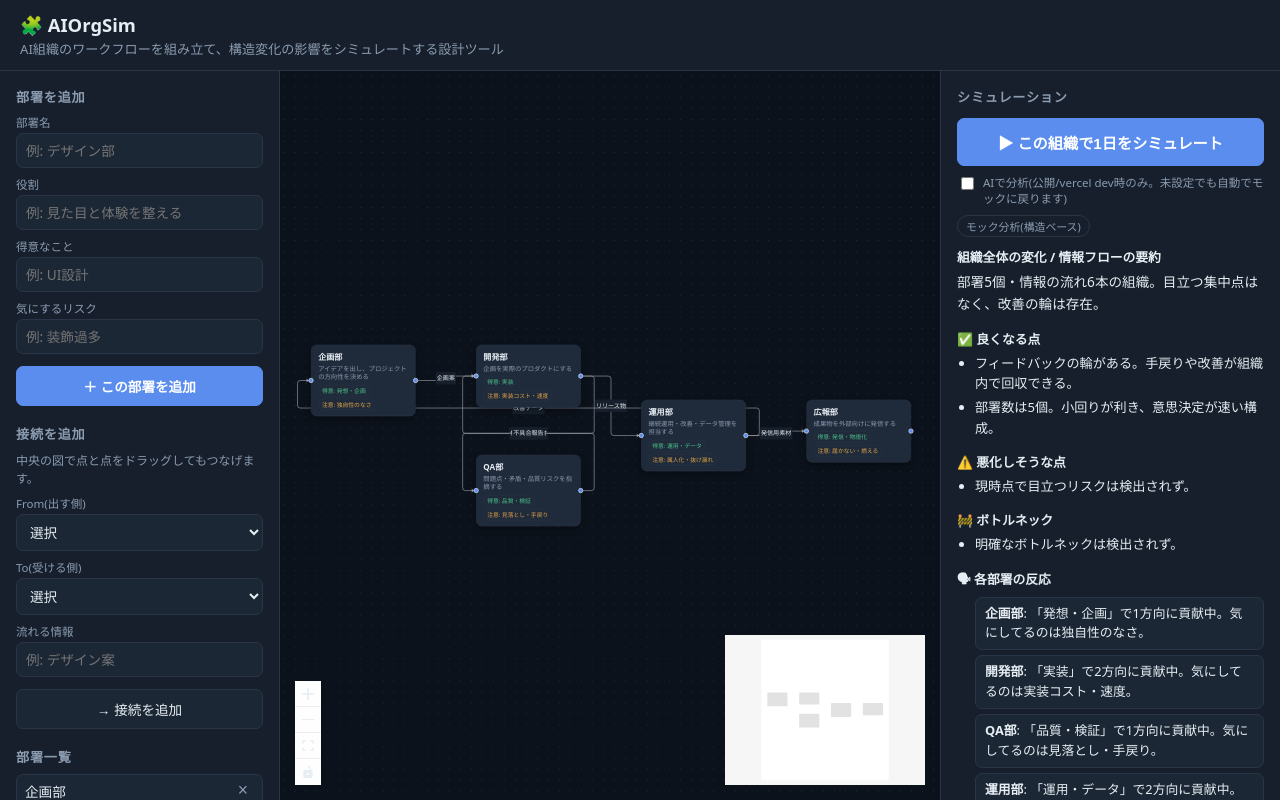
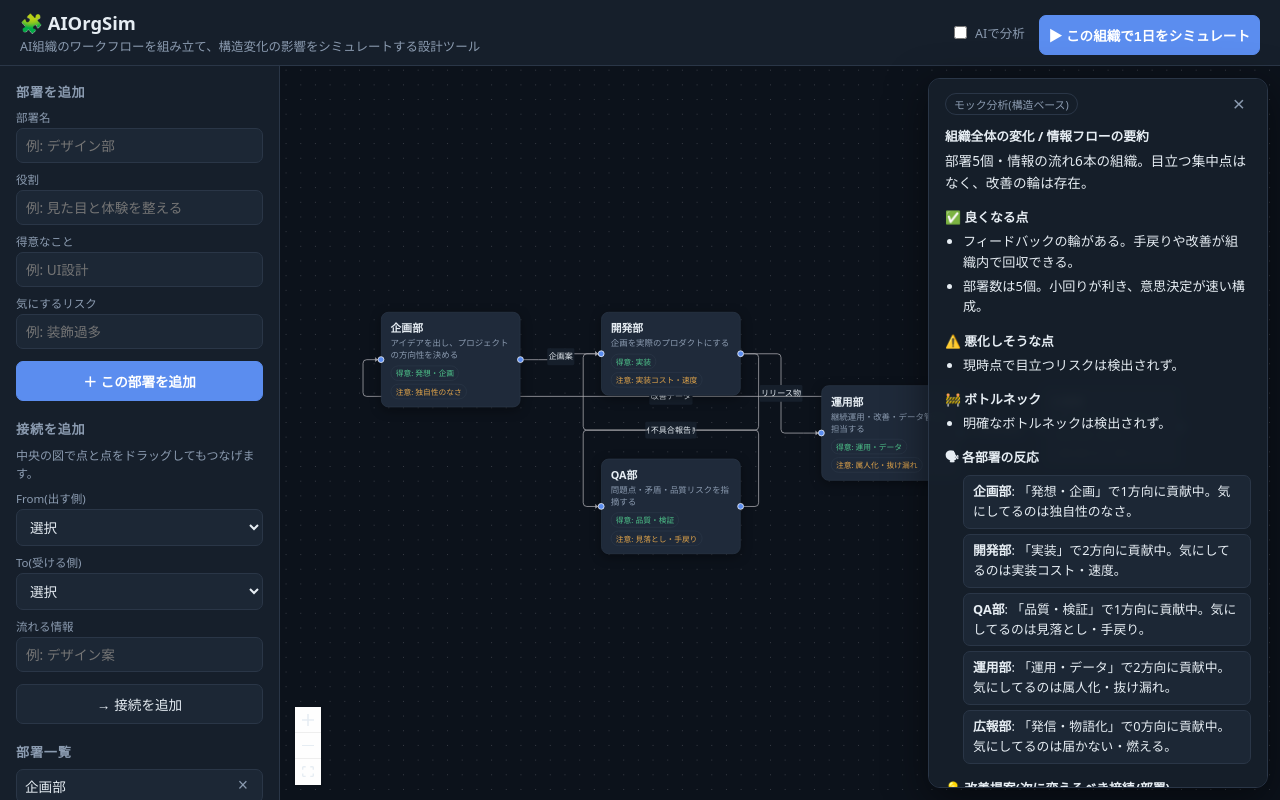
Before and after one commit to keiotsuka0806-bot/100day-challenge, a React (Vite) app in the folder 開発部/ai-org-sim/: page / in a window 1280 px wide. Both pictures are taken after a click on the button "▶ この組織で1日をシミュレート". Built offline with nearby package versions, Linux system fonts and the light colour scheme.

Commit message:
autosave: 2026-06-15 18:57:22

```diff
--- a/開発部/ai-org-sim/src/App.tsx
+++ b/開発部/ai-org-sim/src/App.tsx
@@ -33,8 +33,7 @@ export default function App() {
     };
     setLoading(true);
     try {
-      const r = await simulate(snapshot, useApi);
-      setResult(r);
+      setResult(await simulate(snapshot, useApi));
     } finally {
       setLoading(false);
     }
@@ -43,8 +42,19 @@ export default function App() {
   return (
     <div className="app">
       <header className="app-header">
-        <h1>🧩 AIOrgSim</h1>
-        <p>AI組織のワークフローを組み立て、構造変化の影響をシミュレートする設計ツール</p>
+        <div className="brand">
+          <h1>🧩 AIOrgSim</h1>
+          <p>AI組織のワークフローを組み立て、構造変化の影響をシミュレートする設計ツール</p>
+        </div>
+        <div className="header-actions">
+          <label className="api-toggle" title="ONにすると公開/vercel dev時はOpenAIで分析。未設定なら自動でモック。">
+            <input type="checkbox" checked={useApi} onChange={(e) => setUseApi(e.target.checked)} />
+            AIで分析
+          </label>
+          <button className="btn primary sim-btn" onClick={runSimulation} disabled={loading}>
+            {loading ? "分析中…" : "▶ この組織で1日をシミュレート"}
+          </button>
+        </div>
       </header>
 
       <div className="layout">
@@ -57,14 +67,8 @@ export default function App() {
             onEdgesChange={onEdgesChange}
             setEdges={setEdges}
           />
+          {result && <ResultPanel result={result} onClose={() => setResult(null)} />}
         </div>
-        <ResultPanel
-          result={result}
-          loading={loading}
-          useApi={useApi}
-          setUseApi={setUseApi}
-          onSimulate={runSimulation}
-        />
       </div>
     </div>
   );
--- a/開発部/ai-org-sim/src/components/OrgCanvas.tsx
+++ b/開発部/ai-org-sim/src/components/OrgCanvas.tsx
@@ -3,7 +3,6 @@ import {
   ReactFlow,
   Background,
   Controls,
-  MiniMap,
   addEdge,
   MarkerType,
   type Node,
@@ -55,11 +54,11 @@ export default function OrgCanvas({ nodes, edges, onNodesChange, onEdgesChange,
       onConnect={onConnect}
       nodeTypes={nodeTypes}
       fitView
+      fitViewOptions={{ padding: 0.25 }}
       proOptions={{ hideAttribution: true }}
     >
       <Background gap={20} />
-      <Controls />
-      <MiniMap pannable zoomable />
+      <Controls showInteractive={false} />
     </ReactFlow>
   );
 }
--- a/開発部/ai-org-sim/src/components/ResultPanel.tsx
+++ b/開発部/ai-org-sim/src/components/ResultPanel.tsx
@@ -1,48 +1,27 @@
 import type { SimResult } from "../types";
 
 interface Props {
-  result: SimResult | null;
-  loading: boolean;
-  useApi: boolean;
-  setUseApi: (v: boolean) => void;
-  onSimulate: () => void;
+  result: SimResult;
+  onClose: () => void;
 }
 
-// 右パネル: シミュレーション実行と結果表示。
-export default function ResultPanel({ result, loading, useApi, setUseApi, onSimulate }: Props) {
+// 結果は中央キャンバスの上に浮かぶオーバーレイ。閉じれば図が全幅に戻る。
+export default function ResultPanel({ result, onClose }: Props) {
   return (
-    <div className="panel right">
-      <h2>シミュレーション</h2>
-      <button className="btn primary big" onClick={onSimulate} disabled={loading}>
-        {loading ? "分析中…" : "▶ この組織で1日をシミュレート"}
-      </button>
-      <label className="api-toggle">
-        <input type="checkbox" checked={useApi} onChange={(e) => setUseApi(e.target.checked)} />
-        AIで分析(公開/vercel dev時のみ。未設定でも自動でモックに戻ります)
-      </label>
-
-      {!result && !loading && (
-        <p className="empty">部署と矢印を編集して、ボタンを押すと結果が出ます。</p>
-      )}
-
-      {result && (
-        <div className="result">
+    <div className="result-overlay">
+      <div className="result-head">
         <span className={`mode-badge ${result.mode}`}>
           {result.mode === "ai" ? "AI分析" : "モック分析(構造ベース)"}
         </span>
+        <button className="close" onClick={onClose} title="閉じる">×</button>
+      </div>
 
       <Section title="組織全体の変化 / 情報フローの要約">
         <p>{result.flowSummary}</p>
       </Section>
-          <Section title="✅ 良くなる点">
-            <List items={result.improvements} />
-          </Section>
-          <Section title="⚠️ 悪化しそうな点">
-            <List items={result.risks} />
-          </Section>
-          <Section title="🚧 ボトルネック">
-            <List items={result.bottlenecks} />
-          </Section>
+      <Section title="✅ 良くなる点"><List items={result.improvements} /></Section>
+      <Section title="⚠️ 悪化しそうな点"><List items={result.risks} /></Section>
+      <Section title="🚧 ボトルネック"><List items={result.bottlenecks} /></Section>
       <Section title="🗣 各部署の反応">
         <ul className="comments">
           {result.deptComments.map((c, i) => (
@@ -53,8 +32,6 @@ export default function ResultPanel({ result, loading, useApi, setUseApi, onSimu
       <Section title="💡 改善提案(次に変えるべき接続/部署)">
         <List items={result.suggestions} />
       </Section>
-        </div>
-      )}
     </div>
   );
 }
@@ -69,9 +46,5 @@ function Section({ title, children }: { title: string; children: React.ReactNode
 }
 
 function List({ items }: { items: string[] }) {
-  return (
-    <ul>
-      {items.map((t, i) => <li key={i}>{t}</li>)}
-    </ul>
-  );
+  return <ul>{items.map((t, i) => <li key={i}>{t}</li>)}</ul>;
 }
--- a/開発部/ai-org-sim/src/styles.css
+++ b/開発部/ai-org-sim/src/styles.css
@@ -22,17 +22,23 @@ body {
 .app { display: flex; flex-direction: column; height: 100%; }
 
 .app-header {
-  padding: 12px 20px;
+  display: flex;
+  align-items: center;
+  justify-content: space-between;
+  gap: 16px;
+  padding: 10px 20px;
   border-bottom: 1px solid var(--line);
   background: var(--panel);
 }
 .app-header h1 { margin: 0; font-size: 1.15rem; }
-.app-header p { margin: 2px 0 0; color: var(--muted); font-size: 0.82rem; }
+.app-header p { margin: 2px 0 0; color: var(--muted); font-size: 0.78rem; }
+.header-actions { display: flex; align-items: center; gap: 14px; flex-shrink: 0; }
+.sim-btn { width: auto; margin: 0; padding: 10px 18px; white-space: nowrap; }
 
 .layout {
   flex: 1;
   display: grid;
-  grid-template-columns: 280px 1fr 340px;
+  grid-template-columns: 280px 1fr;
   min-height: 0;
 }
 
@@ -97,7 +103,7 @@ body {
 .dept-list .del:hover { color: var(--risk); }
 
 /* キャンバス */
-.canvas-wrap { min-width: 0; background: #0c121b; }
+.canvas-wrap { position: relative; min-width: 0; background: #0c121b; }
 .react-flow__attribution { display: none; }
 
 /* ノード(部署カード) */
@@ -123,12 +129,34 @@ body {
 .react-flow__edge-text { fill: var(--ink); font-size: 11px; }
 .react-flow__edge-textbg { fill: var(--panel); }
 
-/* 結果 */
-.api-toggle { display: flex; gap: 6px; align-items: flex-start; font-size: 0.72rem; color: var(--muted); margin: 8px 0; }
-.empty { color: var(--muted); font-size: 0.82rem; }
+/* ヘッダーのAIトグル */
+.api-toggle { display: flex; gap: 5px; align-items: center; font-size: 0.78rem; color: var(--muted); white-space: nowrap; }
+
+/* 結果オーバーレイ(キャンバスの上に浮かぶ) */
+.result-overlay {
+  position: absolute;
+  top: 12px;
+  right: 12px;
+  width: 340px;
+  max-height: calc(100% - 24px);
+  overflow-y: auto;
+  background: rgba(22, 31, 43, 0.97);
+  border: 1px solid var(--line);
+  border-radius: 12px;
+  padding: 14px 16px;
+  box-shadow: 0 12px 40px rgba(0, 0, 0, 0.5);
+  z-index: 5;
+  backdrop-filter: blur(4px);
+}
+.result-head { display: flex; align-items: center; justify-content: space-between; margin-bottom: 10px; }
+.result-head .close {
+  background: none; border: none; color: var(--muted);
+  font-size: 1.3rem; line-height: 1; cursor: pointer;
+}
+.result-head .close:hover { color: var(--ink); }
 .mode-badge {
   display: inline-block; font-size: 0.68rem; padding: 2px 8px; border-radius: 999px;
-  border: 1px solid var(--line); margin-bottom: 10px;
+  border: 1px solid var(--line);
 }
 .mode-badge.ai { color: var(--accent); border-color: var(--accent); }
 .mode-badge.mock { color: var(--muted); }
```
Lines whose indentation alone changed are shown as unchanged.
